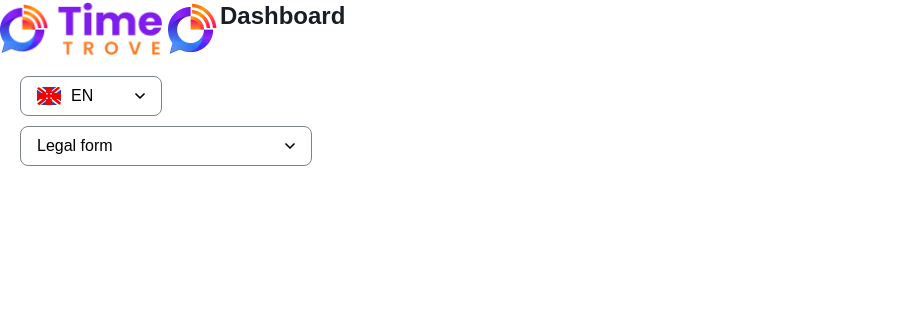
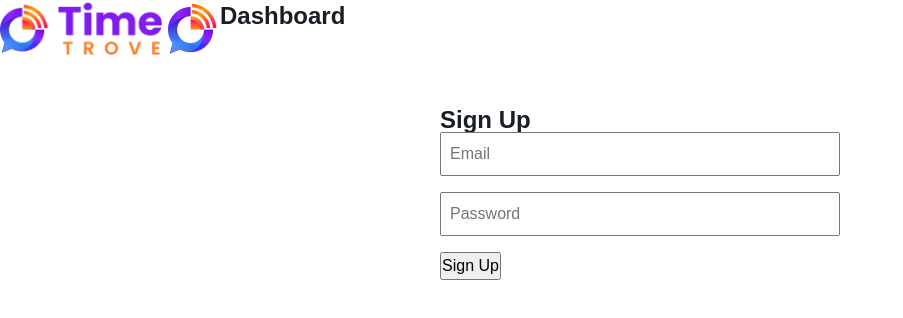
Before and after one commit to NenadBanjeglav/time-trove, a React (Vite) app: page / in a window 1280 px wide. Shown: the top 318 px of the page, without its empty margins (0-903 px from the left). Built offline with nearby package versions, Linux system fonts and the light colour scheme.

Commit message:
axios setup

```diff
--- a/package.json
+++ b/package.json
@@ -14,6 +14,8 @@
   },
   "dependencies": {
     "@hookform/resolvers": "^5.0.1",
+    "@tanstack/react-query": "^5.76.1",
+    "axios": "^1.9.0",
     "react": "^19.1.0",
     "react-dom": "^19.1.0",
     "react-hook-form": "^7.56.4",
--- a/src/App.tsx
+++ b/src/App.tsx
@@ -8,9 +8,19 @@ import { NotFound } from './pages/NotFound'
 import { ProtectedRoute } from './pages/ProtectedRoute'
 import { PublicLayout } from './pages/PublicLayout'
 import { Register } from './pages/Register'
+import { QueryClient, QueryClientProvider } from '@tanstack/react-query'
+
+const queryClient = new QueryClient({
+  defaultOptions: {
+    queries: {
+      staleTime: 0,
+    },
+  },
+})
 
 const App = () => {
   return (
+    <QueryClientProvider client={queryClient}>
       <BrowserRouter>
         <Routes>
           <Route
@@ -30,6 +40,7 @@ const App = () => {
           </Route>
         </Routes>
       </BrowserRouter>
+    </QueryClientProvider>
   )
 }
 
--- /dev/null
+++ b/src/api/apiAuth.ts
@@ -0,0 +1,34 @@
+import { useMutation } from '@tanstack/react-query'
+import { axiosInstance, setAccessToken } from './axios'
+
+export const login = async (email: string, password: string) => {
+  const res = await axiosInstance.post('/auth/login', { email, password })
+  setAccessToken(res.data.accessToken)
+}
+
+export type SignUpPayload = {
+  username: string
+  password: string
+}
+
+export type UserResponse = {
+  id: string
+  username: string
+}
+
+export const signup = async (data: SignUpPayload): Promise<UserResponse> => {
+  const res = await axiosInstance.post<UserResponse>('/auth/registration', data)
+
+  return res.data
+}
+
+export const useSignMutation = () => {
+  const { mutate: signUpMutation, isPending: isSigningUp } = useMutation({
+    mutationFn: signup,
+    onSuccess: user => {
+      console.log(user)
+    },
+  })
+
+  return { signUpMutation, isSigningUp }
+}
--- /dev/null
+++ b/src/api/axios.ts
@@ -0,0 +1,43 @@
+import axios from 'axios'
+import { SWAGGER_BASE_URL } from '../constants/swaggerBaseUrl'
+
+export const axiosInstance = axios.create({
+  baseURL: SWAGGER_BASE_URL,
+  withCredentials: false,
+})
+
+let accessToken: string | null = null
+
+export const setAccessToken = (token: string) => {
+  accessToken = token
+}
+
+export const getAccessToken = () => accessToken
+
+axiosInstance.interceptors.request.use(config => {
+  if (accessToken && config.headers) {
+    config.headers.Authorization = `Bearer ${accessToken}`
+  }
+  return config
+})
+
+axiosInstance.interceptors.response.use(
+  res => res,
+  async error => {
+    const originalRequest = error.config
+
+    if (error.response?.status === 401 && !originalRequest._retry) {
+      originalRequest._retry = true
+
+      try {
+        const refreshRes = await axiosInstance.post('/auth/refresh')
+        accessToken = refreshRes.data.accessToken
+        originalRequest.headers.Authorization = `Bearer ${accessToken}`
+        return axiosInstance(originalRequest)
+      } catch (refreshError) {
+        return Promise.reject(refreshError)
+      }
+    }
+    return Promise.reject(error)
+  }
+)
--- /dev/null
+++ b/src/constants/swaggerBaseUrl.ts
@@ -0,0 +1 @@
+export const SWAGGER_BASE_URL = 'http://54.93.63.155:3000/api/v1'
--- a/src/pages/Dashboard.tsx
+++ b/src/pages/Dashboard.tsx
@@ -1,26 +1,56 @@
 import { useState } from 'react'
-
-import { Dropdown } from '../components/atoms/dropdown/Dropdown'
-import { companyTypeOptions } from '../constants/companyType'
-import { languages } from '../constants/languages'
+import { useSignMutation } from '../api/apiAuth'
 
 export const Dashboard = () => {
-  const [locale, setLocale] = useState(languages[0].value)
-  const [companyType, setCompanyType] = useState(companyTypeOptions[0].value)
+  const [username, setUsername] = useState('')
+  const [password, setPassword] = useState('')
+
+  const { signUpMutation, isSigningUp } = useSignMutation()
+
+  const handleSubmit = (e: React.FormEvent) => {
+    e.preventDefault()
+    signUpMutation(
+      { username, password },
+      {
+        onSuccess: () => console.log('Success', username, password),
+        onError: error => console.error('Signup failed:', error),
+      }
+    )
+  }
+
   return (
-    <div style={{ display: 'flex', flexDirection: 'column', gap: '10px', padding: '20px' }}>
-      <div>
-        <Dropdown options={languages} value={locale} onChange={setLocale} />
-      </div>
-
-      <div>
-        <Dropdown
-          options={companyTypeOptions}
-          value={companyType}
-          size="large"
-          onChange={setCompanyType}
+    <div
+      style={{
+        display: 'flex',
+        flexDirection: 'column',
+        gap: '10px',
+        padding: '20px',
+        justifyContent: 'center',
+        alignItems: 'center',
+      }}
+    >
+      <form onSubmit={handleSubmit} style={{ maxWidth: 400, margin: '2rem auto' }}>
+        <h2>Sign Up</h2>
+        <input
+          type="email"
+          placeholder="Email"
+          value={username}
+          onChange={e => setUsername(e.target.value)}
+          required
+          style={{ width: '100%', padding: '8px', marginBottom: '1rem' }}
         />
-      </div>
+        <input
+          type="password"
+          placeholder="Password"
+          value={password}
+          onChange={e => setPassword(e.target.value)}
+          required
+          style={{ width: '100%', padding: '8px', marginBottom: '1rem' }}
+        />
+        <button type="submit" disabled={isSigningUp}>
+          {isSigningUp ? 'Signing up...' : 'Sign Up'}
+        </button>
+      </form>
     </div>
   )
 }
```
Also changed, not shown: 1 other file (tests, documents, lock files or other folders). Lines whose indentation alone changed are shown as unchanged.
